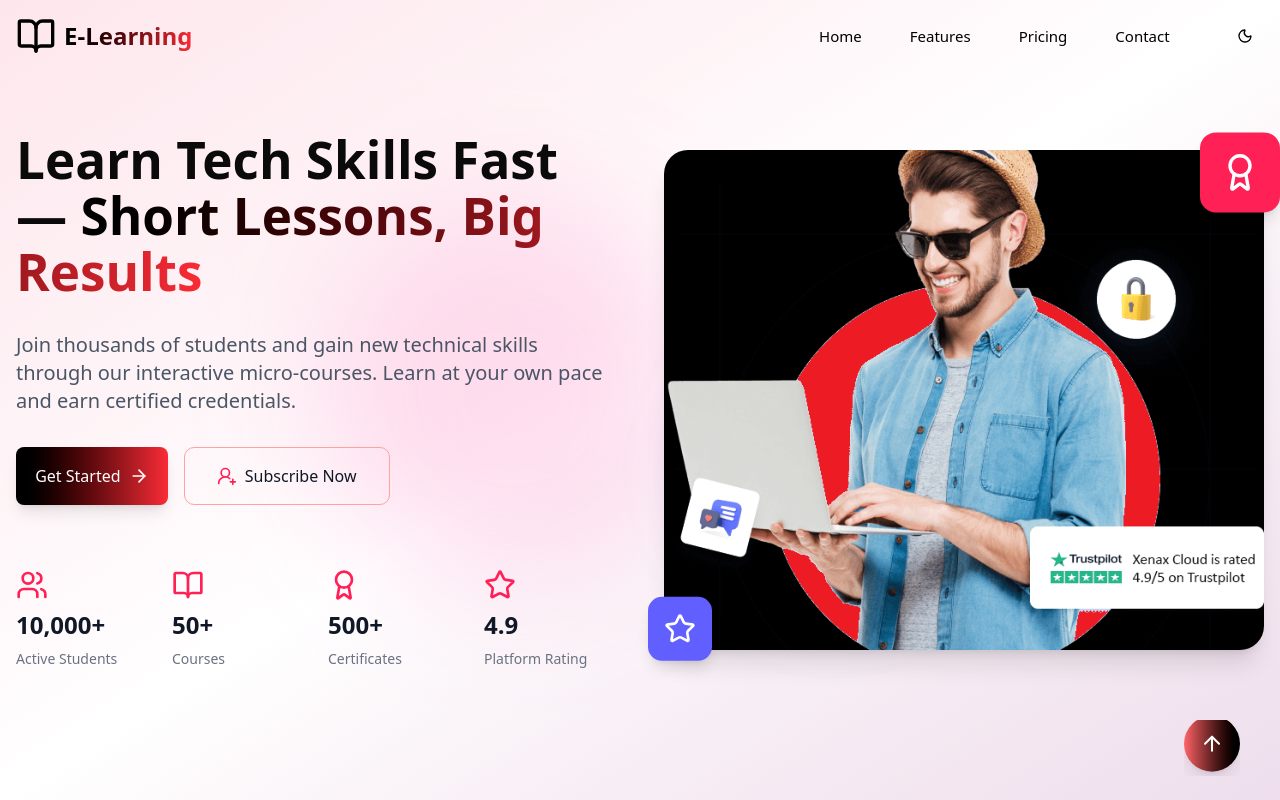
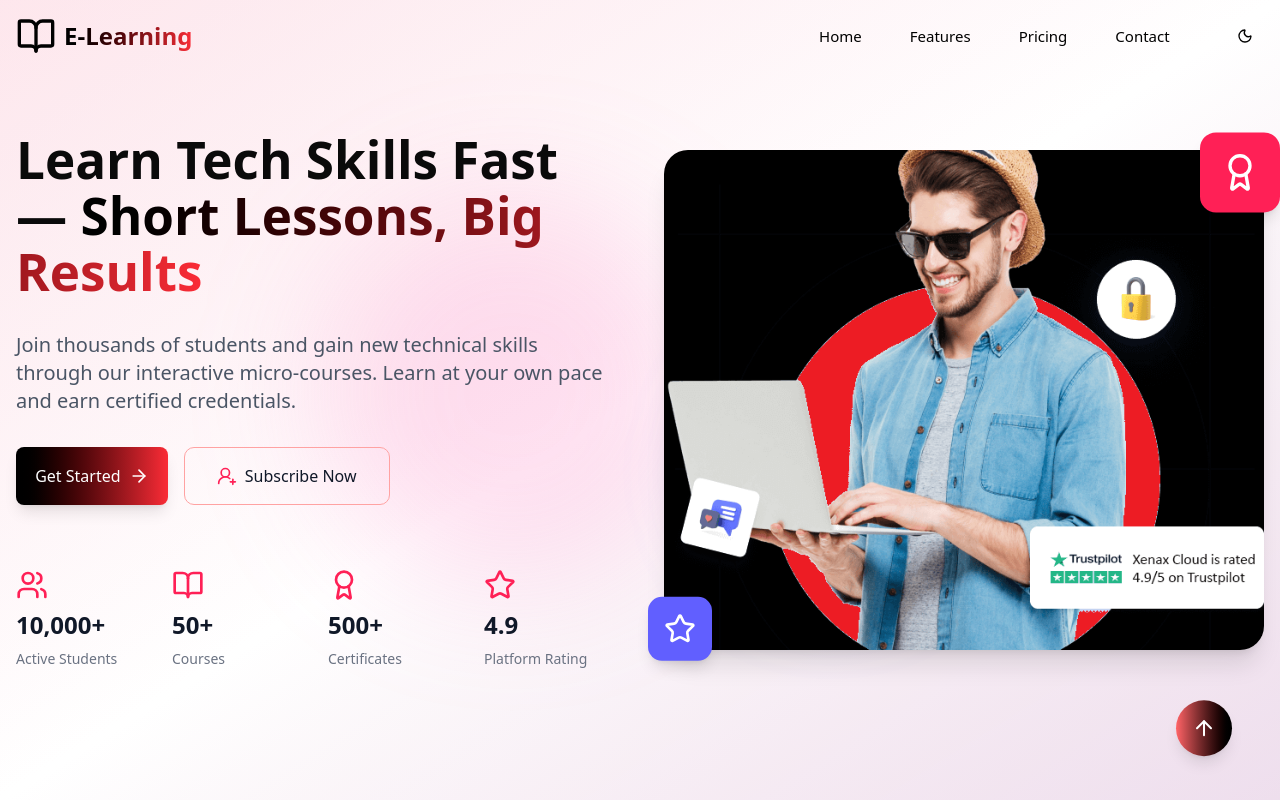
Before and after one commit to ahmedehab72/e-learning, a React (Vite) app: page / in a window 1280 px wide. Shown: the top 800 px of the page. Built offline with nearby package versions, Linux system fonts and the light colour scheme.

Commit message:
float btn 2

```diff
--- a/src/components/FloatingButton.tsx
+++ b/src/components/FloatingButton.tsx
@@ -18,10 +18,10 @@ const FloatingButton = () => {
         stiffness: 300,
         damping: 10,
       }}
-      className="fixed bottom-6 right-10 z-50 !bg-transparent !border-none !focus:outline-none !focus:ring-0 cursor-pointer overflow-x-hidden"
+      className="fixed w-20 h-20 justify-center items-center  bottom-6 right-6 z-50 !bg-transparent !border-none !focus:outline-none !focus:ring-0 cursor-pointer"
     >
       <motion.div
-        animate={{ y: [0, -5, 0] }}
+        animate={{ y: [0, 5, 0] }}
         transition={{ repeat: Infinity, duration: 1.5 }}
         className="p-4 h-14 w-14 shadow-lg bg-gradient-to-r from-red-400 to-black text-white hover:shadow-2xl rounded-full "
       >
--- a/src/pages/Index.tsx
+++ b/src/pages/Index.tsx
@@ -9,8 +9,7 @@ import { Pricing } from "@/components/Pricing";
 
 const Index = () => {
   return (
-    <div className="min-h-screen w-screen">
-        <FloatingButton />
+    <div className="min-h-screen w-screen overflow-x-hidden">
         <Header />
         <Hero />
         <IconSlider />
@@ -18,6 +17,7 @@ const Index = () => {
         <Pricing />
         <Contact />
         <Footer />
+        <FloatingButton />
     </div>
   );
 };
```
